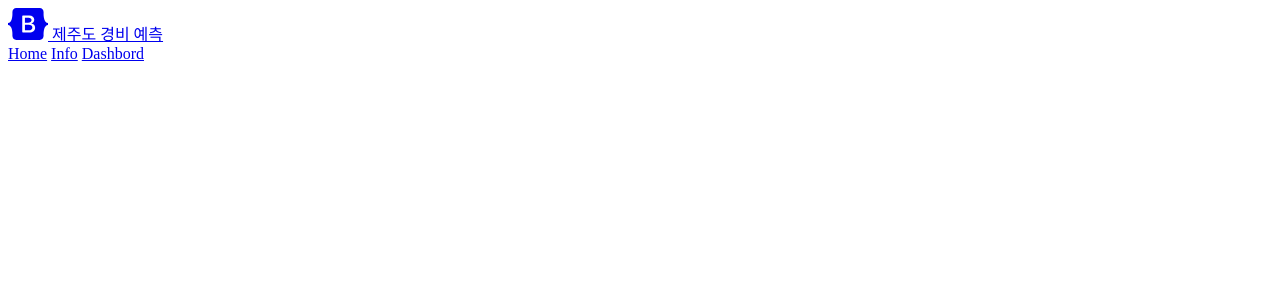
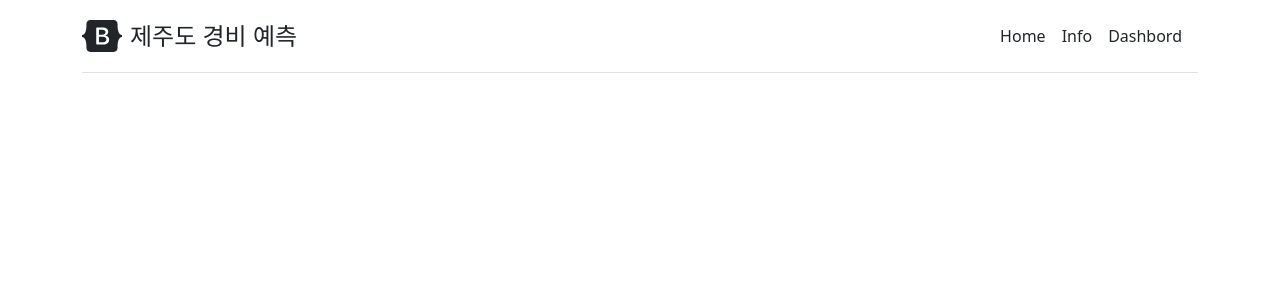
Before and after one commit to I4J4-project1/app, a Flask app: page /dash in a window 1280 px wide. Shown: the top 300 px of the page. Run offline with Flask 3, Linux system fonts and the light colour scheme; some libraries are stand-ins or nearby versions.

Commit message:
대시보드 헤더 수정

```diff
--- a/templates/dash.html
+++ b/templates/dash.html
@@ -3,8 +3,12 @@
 <head>
     <title>Tableau Dashboard</title>
     <script type='text/javascript' src='https://public.tableau.com/javascripts/api/viz_v1.js'></script>
+    <!-- CSS -->
+    <link href="https://cdn.jsdelivr.net/npm/bootstrap@5.0.0-beta2/dist/css/bootstrap.min.css" rel="stylesheet" integrity="sha384-BmbxuPwQa2lc/FVzBcNJ7UAyJxM6wuqIj61tLrc4wSX0szH/Ev+nYRRuWlolflfl" crossorigin="anonymous">
+
 </head>
 <body>
+    <div class="container py-3">
     <header>
         <div class="d-flex flex-column flex-md-row align-items-center pb-3 mb-4 border-bottom">
             <a href="/" class="d-flex align-items-center text-dark text-decoration-none">
@@ -50,5 +54,6 @@
         vizElement.style.width='100%';
         vizElement.style.height=(divElement.offsetWidth*0.75)+'px';
     </script>
+</div>
 </body>
 </html>
```
